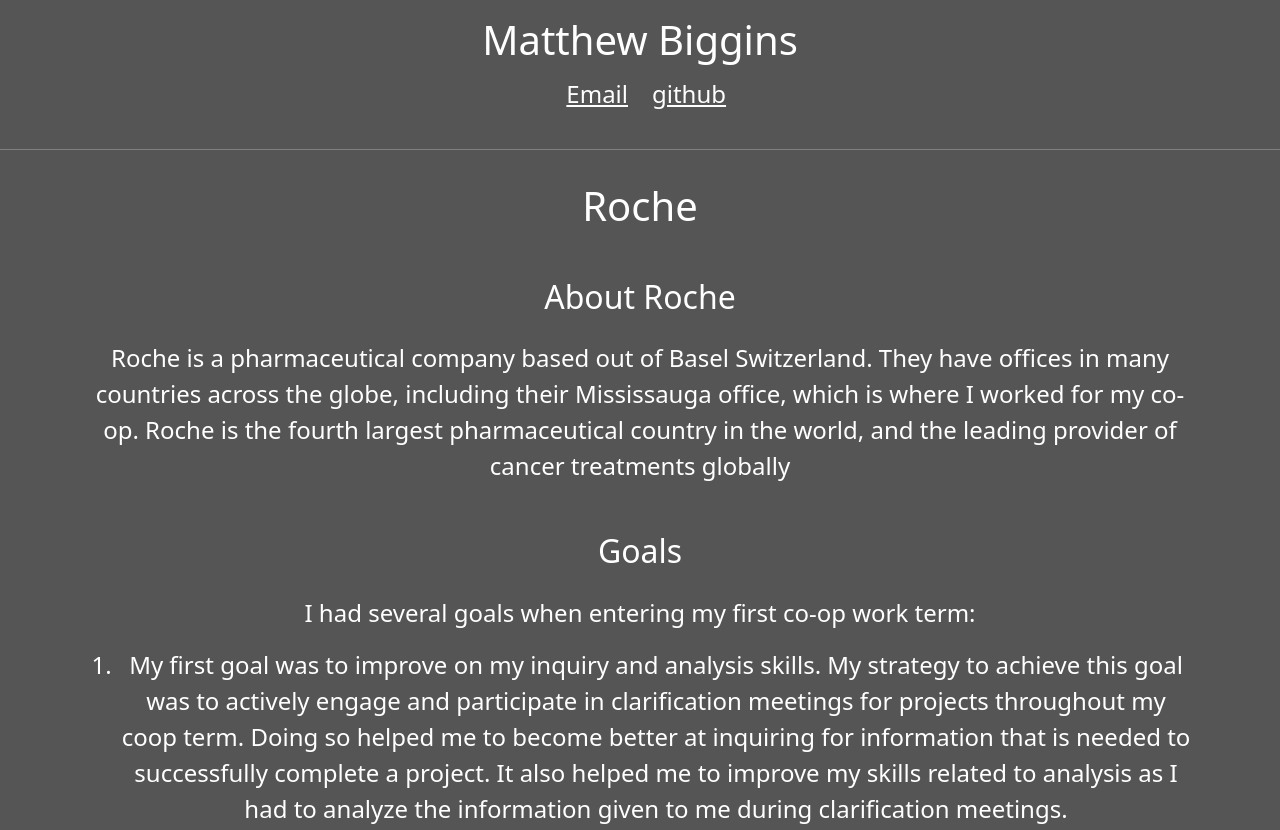
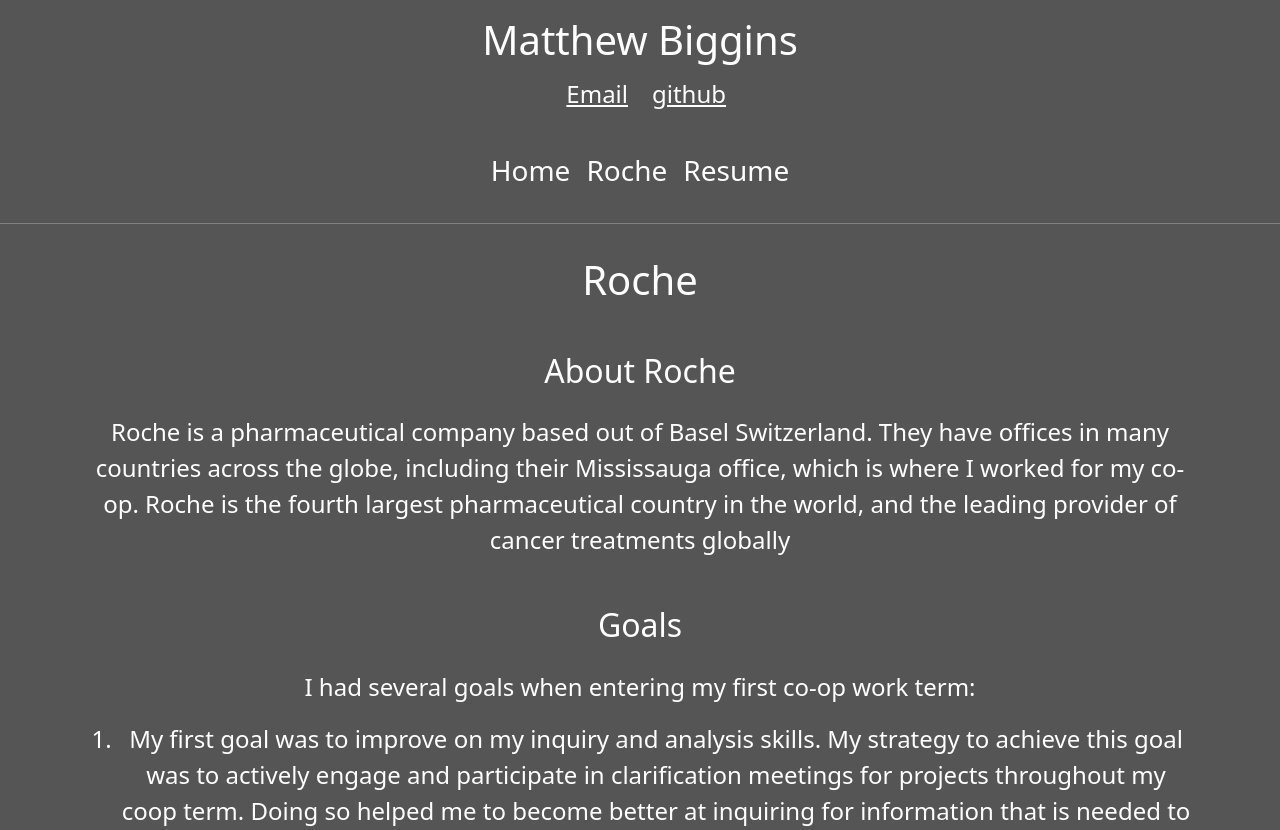
Before and after one commit to MatthewBiggins/matthewbiggins.github.io, a website: page roche.html in a window 1280 px wide. Shown: the top 830 px of the page. Drawn offline with nearby package versions, Linux system fonts and the light colour scheme.

Commit message:
added navbar and resume

```diff
--- a/roche.html
+++ b/roche.html
@@ -23,13 +23,29 @@
             </div>
         </div>
     </div>
+    <div class="container d-flex justify-content-center">
+        <nav class="navbar navbar-expand">
+            <ul class="navbar-nav">
+                <li class="nav-item active">
+                    <a class="nav-link" href="index.html">Home</a>
+                </li>
+                <li class="nav-item">
+                    <a class="nav-link" href="roche.html">Roche</a>
+                </li>
+                <li class="nav-item">
+                    <a class="nav-link" href="resume.html">Resume</a>
+                </li>
+            </ul>
+          </nav>
+    </div>
     <hr>
     <div class="container p-3">
         <div class="row">
             <div class="col d-flex justify-content-center">
-                <h1 class="mb-5">Roche</h1>
+                <h1 class="mb-4">Roche</h1>
             </div>
         </div>
+        <br>
         <div class="row">
             <div class="col d-flex justify-content-center">
                 <h2 class="mb-4">About Roche</h2>
@@ -59,7 +75,7 @@
         </div>
         <div class="row">
             <div class="col d-flex justify-content-center text-center">
-                <ol class="fs-4">
+                <ol class="fs-4 mb-5">
                     <li>
                         My first goal was to improve on my inquiry and analysis skills. My strategy to achieve
                         this goal was to actively engage and participate in clarification meetings for projects
@@ -98,7 +114,7 @@
             <div class="col d-flex justify-content-center text-center">
                 <p class="fs-4 mb-5">
                     While at Roche, I worked as a Pharma Technical Analyst within their intern program, FutureWorks. The way
-                    FutureWorks operates is that anybody that works at Roche can submit projects to FutureWorks. A  FutureWorks
+                    FutureWorks operates is that anybody that works at Roche can submit projects to FutureWorks. A FutureWorks
                     intern will then hold a clarification meeting with the project sponsor to learn more about the project, and
                     then whichever intern(s) is interested in the project can choose to work on it. An example of a project that
                     I worked on while at Roche was a sustainable materials database. At Roche, to manufacture the pharmaceutical
--- a/scss/main.scss
+++ b/scss/main.scss
@@ -3,6 +3,10 @@
 
 $link-color: white;
 
+.nav-link {
+    color: white !important;
+    font-size: 1.75rem !important;
+}
 
 
 @import "../node_modules/bootstrap/scss/bootstrap";
```
Also changed, not shown: index.html (+15 -0 lines), resume.html (added, +47 -0 lines), css/main.min.css, 2 other files.
